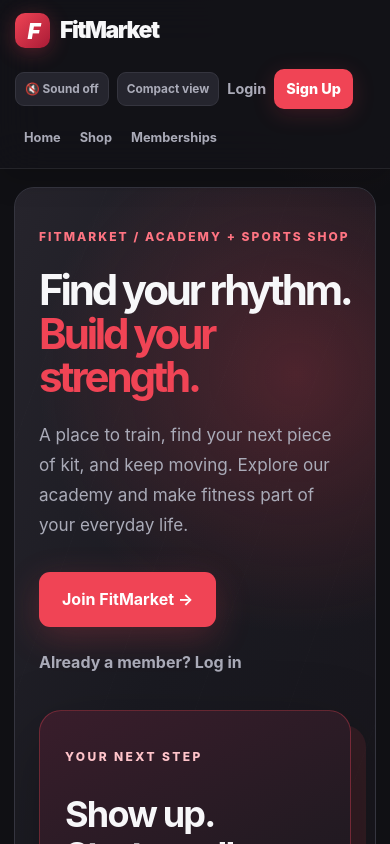
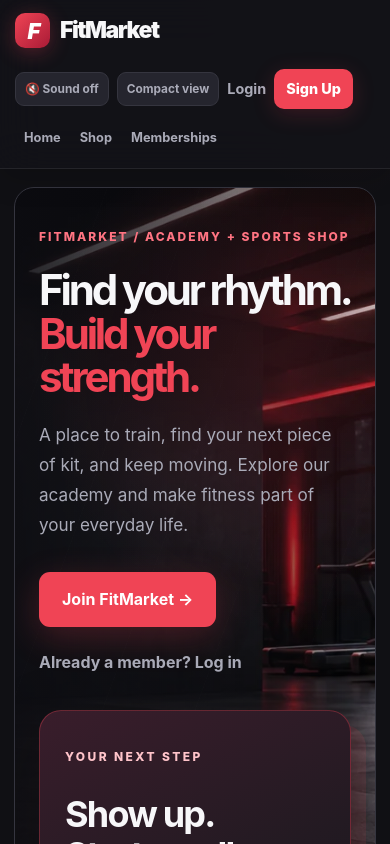
Before and after one commit to abdullah-hassib/FitMarket, an Angular app: page / in a window 390 px wide. Shown: the top 844 px of the page. Built offline with nearby package versions, Linux system fonts and the light colour scheme.

Commit message:
style: add cinematic gym background to homepage hero

```diff
--- a/src/app/features/home/pages/home-page.css
+++ b/src/app/features/home/pages/home-page.css
@@ -1,46 +1,249 @@
+
 :host { display: block; color: var(--text); }
-.home { max-width: 1320px; margin: auto; padding: 34px clamp(16px, 4vw, 44px) 85px; }
+
+.home {
+  max-width: 1320px;
+  margin: auto;
+  padding: 34px clamp(16px, 4vw, 44px) 85px;
+}
+
 .hero {
-  position: relative; overflow: hidden; isolation: isolate;
-  display: grid; grid-template-columns: 1.3fr .8fr; gap: 54px; align-items: center;
-  min-height: 535px; padding: clamp(32px, 5vw, 72px);
-  border: 1px solid var(--line); border-radius: 28px;
-  background: linear-gradient(112deg, #26242c 0%, #1a1a21 48%, #17151b 100%);
+  position: relative;
+  overflow: hidden;
+  isolation: isolate;
+  display: grid;
+  grid-template-columns: 1.3fr .8fr;
+  gap: 54px;
+  align-items: center;
+  min-height: 535px;
+  padding: clamp(32px, 5vw, 72px);
+  border: 1px solid var(--line);
+  border-radius: 28px;
+
+  /* FitMarket gym background */
+  background:
+    linear-gradient(
+      90deg,
+      rgba(13, 13, 18, 0.90) 0%,
+      rgba(13, 13, 18, 0.68) 48%,
+      rgba(13, 13, 18, 0.25) 100%
+    ),
+    url('/images/fitmarket-gym-hero.webp') center / cover no-repeat;
 }
+
 .hero::before {
-  content: ""; position: absolute; z-index: -1; inset: 0;
-  background: radial-gradient(circle at 78% 22%, rgba(240,68,85,.24), transparent 36%), repeating-linear-gradient(110deg,transparent,transparent 86px,rgba(255,255,255,.013) 87px);
+  content: "";
+  position: absolute;
+  z-index: -1;
+  inset: 0;
+  background:
+    radial-gradient(
+      circle at 78% 22%,
+      rgba(240, 68, 85, .16),
+      transparent 36%
+    ),
+    repeating-linear-gradient(
+      110deg,
+      transparent,
+      transparent 86px,
+      rgba(255, 255, 255, .013) 87px
+    );
   pointer-events: none;
 }
-.hero::after { content: ""; position: absolute; bottom: 0; left: 0; height: 4px; width: 42%; background: linear-gradient(90deg,var(--accent),transparent); }
-.eyebrow,.number { color: var(--accent-light); font-size: 12px; letter-spacing: .17em; font-weight: 800; }
-h1 { font-size: clamp(46px, 5.7vw, 85px); line-height: 1.03; margin: 22px 0; letter-spacing: -.075em; max-width: 760px; }
+
+.hero::after {
+  content: "";
+  position: absolute;
+  bottom: 0;
+  left: 0;
+  height: 4px;
+  width: 42%;
+  background: linear-gradient(90deg, var(--accent), transparent);
+}
+
+.eyebrow, .number {
+  color: var(--accent-light);
+  font-size: 12px;
+  letter-spacing: .17em;
+  font-weight: 800;
+}
+
+h1 {
+  font-size: clamp(46px, 5.7vw, 85px);
+  line-height: 1.03;
+  margin: 22px 0;
+  letter-spacing: -.075em;
+  max-width: 760px;
+}
+
 h1 span { color: var(--accent); }
-.intro { max-width: 550px; color: var(--text-muted); line-height: 1.75; font-size: 1.07rem; }
-.actions { display: flex; flex-wrap: wrap; align-items: center; gap: 23px; margin-top: 32px; }
-.actions a { font-weight: 750; text-decoration: none; }
+
+.intro {
+  max-width: 550px;
+  color: var(--text-muted);
+  line-height: 1.75;
+  font-size: 1.07rem;
+}
+
+.actions {
+  display: flex;
+  flex-wrap: wrap;
+  align-items: center;
+  gap: 23px;
+  margin-top: 32px;
+}
+
+.actions a {
+  font-weight: 750;
+  text-decoration: none;
+}
+
 .actions .secondary { color: var(--text-muted); }
-.button { display: inline-flex; align-items: center; justify-content: center; padding: 15px 23px; background: var(--accent); color: white !important; border-radius: 11px; font-weight: 850; text-decoration: none; box-shadow: 0 10px 35px rgba(240,68,85,.24); }
-.button:hover { background: var(--accent-light); color: #17171b !important; transform: translateY(-2px); }
+
+.button {
+  display: inline-flex;
+  align-items: center;
+  justify-content: center;
+  padding: 15px 23px;
+  background: var(--accent);
+  color: white !important;
+  border-radius: 11px;
+  font-weight: 850;
+  text-decoration: none;
+  box-shadow: 0 10px 35px rgba(240, 68, 85, .24);
+}
+
+.button:hover {
+  background: var(--accent-light);
+  color: #17171b !important;
+  transform: translateY(-2px);
+}
+
 .hero-card {
-  transform: rotate(2deg); padding: clamp(25px, 4vw, 44px);
-  border-radius: 22px; border: 1px solid rgba(240,68,85,.35);
-  background: linear-gradient(155deg,#391d2b,#231a22 57%,#17171e);
-  box-shadow: 15px 15px 0 rgba(240,68,85,.10), var(--shadow);
+  transform: rotate(2deg);
+  padding: clamp(25px, 4vw, 44px);
+  border-radius: 22px;
+  border: 1px solid rgba(240, 68, 85, .35);
+  background: linear-gradient(155deg, #391d2b, #231a22 57%, #17171e);
+  box-shadow: 15px 15px 0 rgba(240, 68, 85, .10), var(--shadow);
 }
-.hero-card p { color: #ffc4ca; font-size: .75rem; font-weight: 800; letter-spacing: .2em; }
-.hero-card strong { display: block; margin: 28px 0 40px; font-size: clamp(36px, 4vw, 56px); line-height: 1.13; letter-spacing: -.05em; }
-.hero-card a { color: var(--accent-light); text-decoration: none; font-weight: 850; }
+
+.hero-card p {
+  color: #ffc4ca;
+  font-size: .75rem;
+  font-weight: 800;
+  letter-spacing: .2em;
+}
+
+.hero-card strong {
+  display: block;
+  margin: 28px 0 40px;
+  font-size: clamp(36px, 4vw, 56px);
+  line-height: 1.13;
+  letter-spacing: -.05em;
+}
+
+.hero-card a {
+  color: var(--accent-light);
+  text-decoration: none;
+  font-weight: 850;
+}
+
 .section-heading { margin: 68px 0 25px; }
-.section-heading h2 { font-size: clamp(30px, 3.6vw, 45px); max-width: 640px; }
-.cards { display: grid; grid-template-columns: repeat(3,minmax(0,1fr)); gap: 19px; }
-.cards article { display: flex; flex-direction: column; align-items: flex-start; min-height: 260px; padding: 29px; border: 1px solid var(--line); border-radius: 20px; background: linear-gradient(140deg,var(--surface),#17171c); transition: transform .25s, border-color .25s, box-shadow .25s; }
-.cards article:hover { transform: translateY(-5px); border-color: rgba(240,68,85,.52); box-shadow: var(--shadow); }
-.cards h3 { font-size: 23px; margin: 18px 0 6px; }
-.cards p { flex: 1; color: var(--text-muted); line-height: 1.7; }
-.cards a { color: var(--accent-light); text-decoration: none; font-weight: 800; }
-.closing { display: flex; align-items: center; justify-content: space-between; gap: 25px; margin-top: 36px; padding: 30px; border: 1px solid rgba(240,68,85,.20); border-radius: 18px; background: linear-gradient(105deg,var(--surface-alt),#261c25); }
-.closing h2 { font-size: clamp(24px,3vw,34px); margin: 0 0 7px; }
-.closing p { color: var(--text-muted); margin: 0; }
-@media(max-width:900px) { .hero { grid-template-columns: 1fr; gap: 35px; } .hero-card { transform: none; } .cards { grid-template-columns: 1fr; } .cards article{min-height:auto;} }
-@media(max-width:600px) { .home{padding:18px 14px 48px;} .hero{padding:28px 24px; min-height:auto; border-radius:20px;} .closing{flex-direction:column;align-items:flex-start;} h1{font-size:clamp(42px,10vw,65px);} }
+
+.section-heading h2 {
+  font-size: clamp(30px, 3.6vw, 45px);
+  max-width: 640px;
+}
+
+.cards {
+  display: grid;
+  grid-template-columns: repeat(3, minmax(0, 1fr));
+  gap: 19px;
+}
+
+.cards article {
+  display: flex;
+  flex-direction: column;
+  align-items: flex-start;
+  min-height: 260px;
+  padding: 29px;
+  border: 1px solid var(--line);
+  border-radius: 20px;
+  background: linear-gradient(140deg, var(--surface), #17171c);
+  transition: transform .25s, border-color .25s, box-shadow .25s;
+}
+
+.cards article:hover {
+  transform: translateY(-5px);
+  border-color: rgba(240, 68, 85, .52);
+  box-shadow: var(--shadow);
+}
+
+.cards h3 {
+  font-size: 23px;
+  margin: 18px 0 6px;
+}
+
+.cards p {
+  flex: 1;
+  color: var(--text-muted);
+  line-height: 1.7;
+}
+
+.cards a {
+  color: var(--accent-light);
+  text-decoration: none;
+  font-weight: 800;
+}
+
+.closing {
+  display: flex;
+  align-items: center;
+  justify-content: space-between;
+  gap: 25px;
+  margin-top: 36px;
+  padding: 30px;
+  border: 1px solid rgba(240, 68, 85, .20);
+  border-radius: 18px;
+  background: linear-gradient(105deg, var(--surface-alt), #261c25);
+}
+
+.closing h2 {
+  font-size: clamp(24px, 3vw, 34px);
+  margin: 0 0 7px;
+}
+
+.closing p {
+  color: var(--text-muted);
+  margin: 0;
+}
+
+@media (max-width: 900px) {
+  .hero {
+    grid-template-columns: 1fr;
+    gap: 35px;
+  }
+
+  .hero-card { transform: none; }
+  .cards { grid-template-columns: 1fr; }
+  .cards article { min-height: auto; }
+}
+
+@media (max-width: 600px) {
+  .home { padding: 18px 14px 48px; }
+
+  .hero {
+    padding: 28px 24px;
+    min-height: auto;
+    border-radius: 20px;
+    background-position: center, 60% center;
+  }
+
+  .closing {
+    flex-direction: column;
+    align-items: flex-start;
+  }
+
+  h1 { font-size: clamp(42px, 10vw, 65px); }
+}
```
Also changed, not shown: public/images/fitmarket-gym-hero.webp (added).
